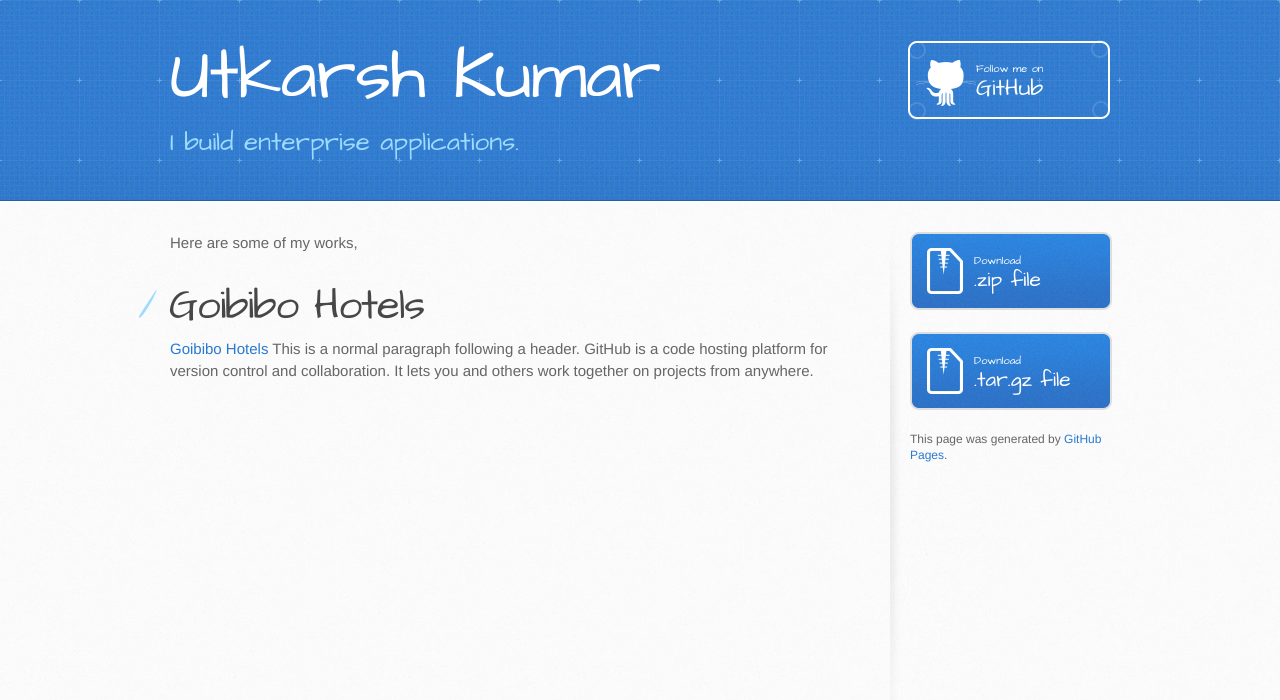
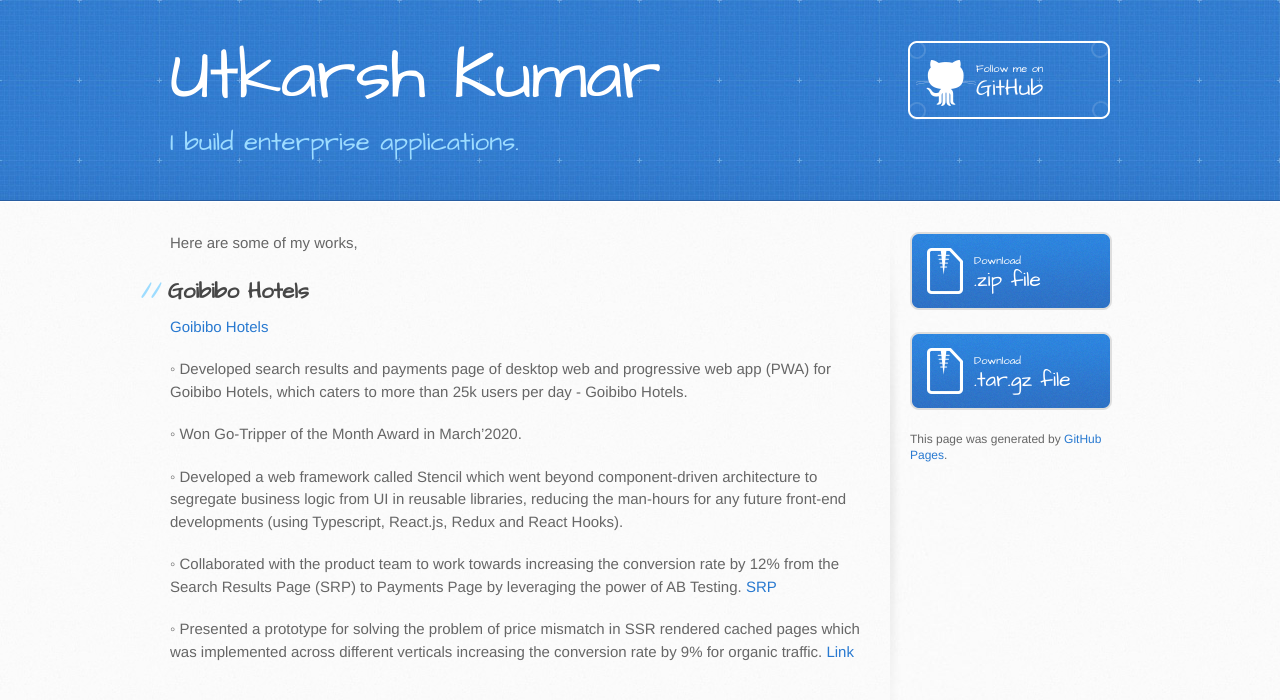
Before and after one commit to utk6612/utk6612.github.io, a Jekyll site: the page built from index.md, in a window 1280 px wide. Shown: the top 700 px of the page. Built offline with Jekyll 4.4.1, drawn with Linux system fonts in a browser that asks for light colours.

Commit message:
content change

```diff
--- a/index.md
+++ b/index.md
@@ -8,9 +8,19 @@ layout: default
 
 Here are some of my works,
 
-# Goibibo Hotels
+## Goibibo Hotels
 [Goibibo Hotels](https://goibibo.com/hotels/)
-This is a normal paragraph following a header. GitHub is a code hosting platform for version control and collaboration. It lets you and others work together on projects from anywhere.
+
+◦ Developed search results and payments page of desktop web and progressive web app (PWA) for Goibibo Hotels, which caters to more than 25k users per day - Goibibo Hotels.
+
+◦ Won Go-Tripper of the Month Award in March’2020.
+
+◦ Developed a web framework called Stencil which went beyond component-driven architecture to segregate business logic from UI in reusable libraries, reducing the man-hours for any future front-end developments (using Typescript, React.js, Redux and React Hooks).
+
+◦ Collaborated with the product team to work towards increasing the conversion rate by 12% from the Search Results Page (SRP) to Payments Page by leveraging the power of AB Testing. [SRP](https://goibibo.com/hotels/hotels-in-goa-ct/)
+
+◦ Presented a prototype for solving the problem of price mismatch in SSR rendered cached pages which was implemented across different verticals increasing the conversion rate by 9% for organic traffic. [Link](https://goibibo.com/hotels/hotels-in-goa-ct/)
+
 
 <!-- ## Header 2
 
```
